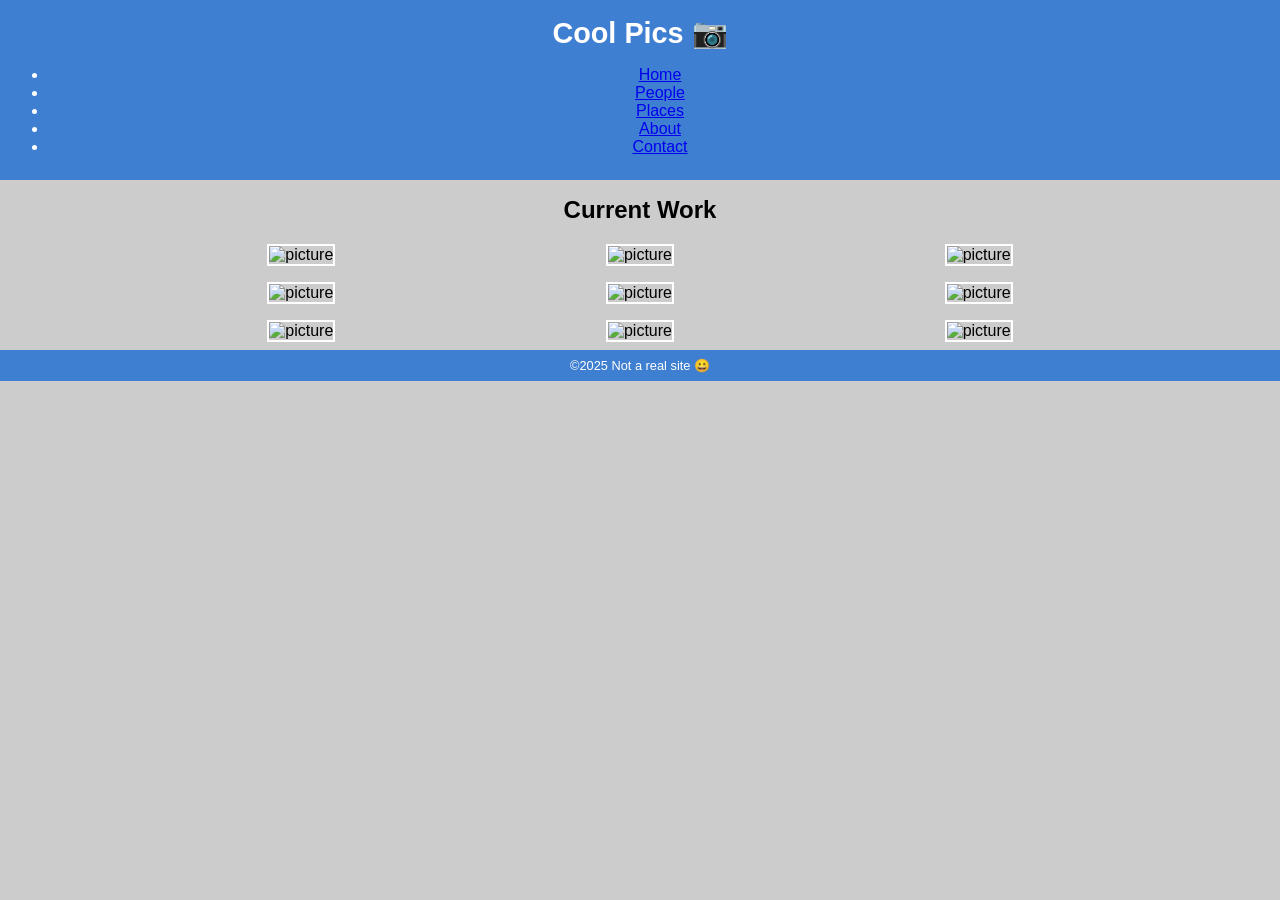
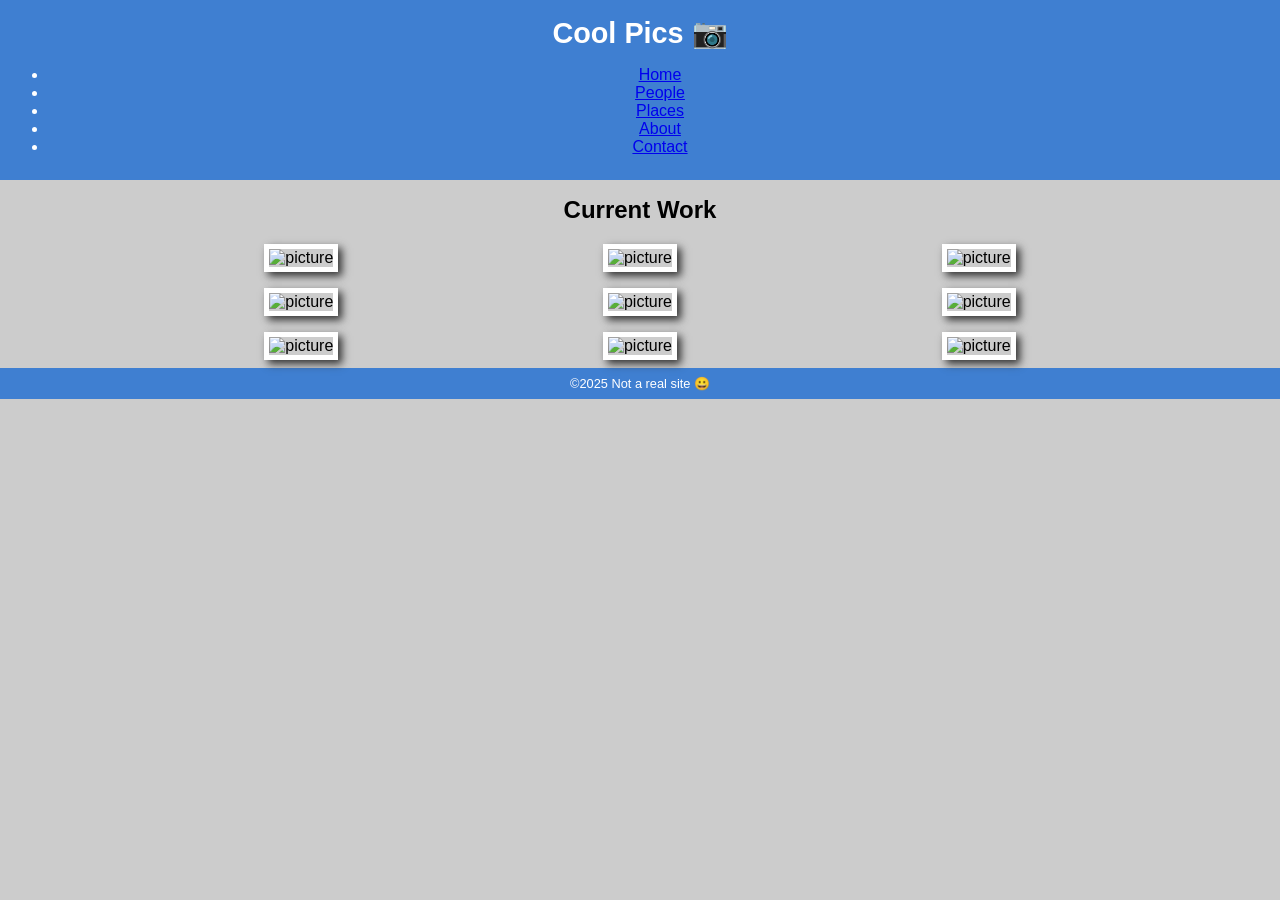

corrections cool pics part 1

--- a/coolpics/coolpics.css
+++ b/coolpics/coolpics.css
@@ -63,7 +63,8 @@ img {
     object-fit: cover;
     width: 300px;
     height: 300px;
-    border: 2px solid white;
+    border: 5px solid white;
+    box-shadow: 4px 4px 8px #333;
 }
 footer {
     font-size: 0.8rem;
